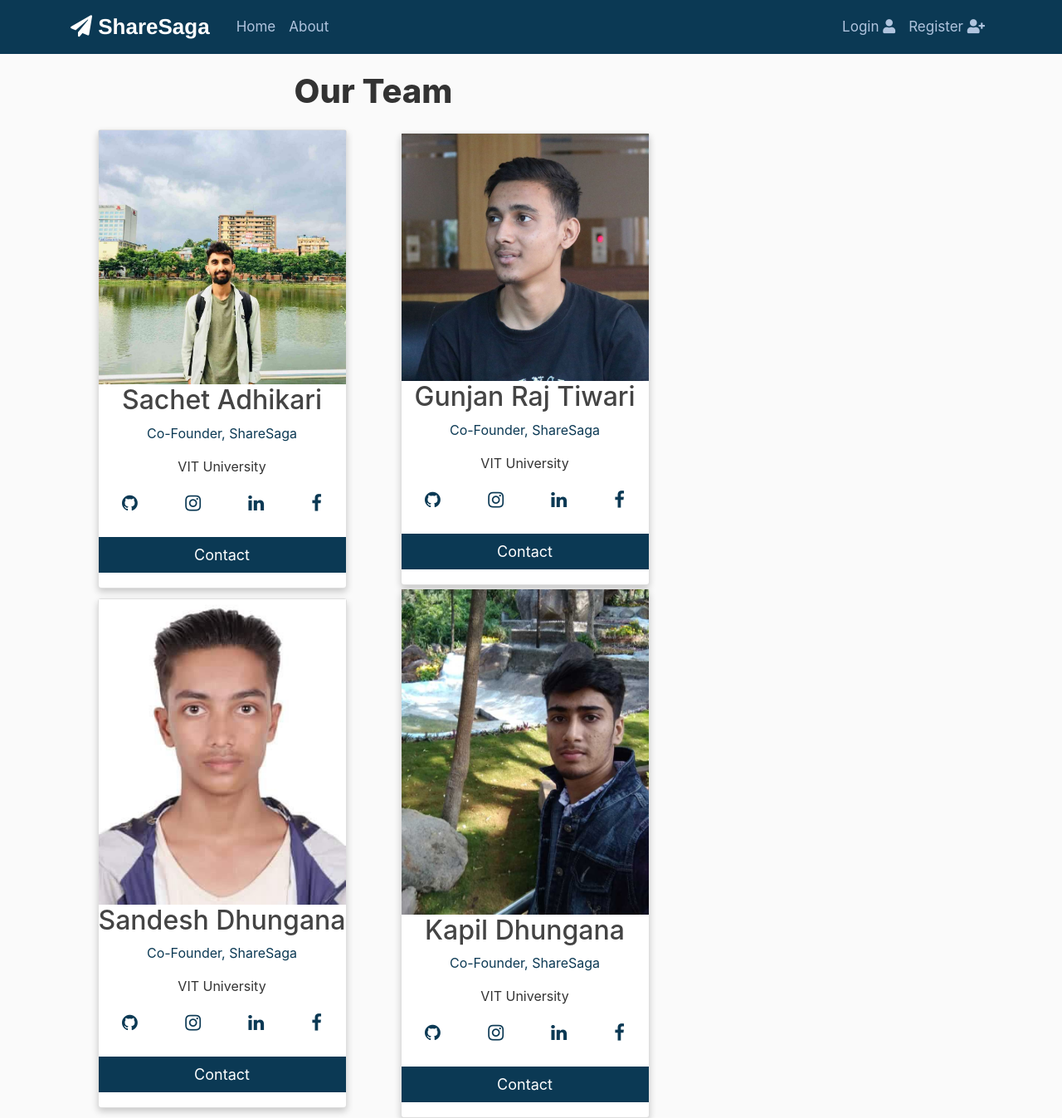
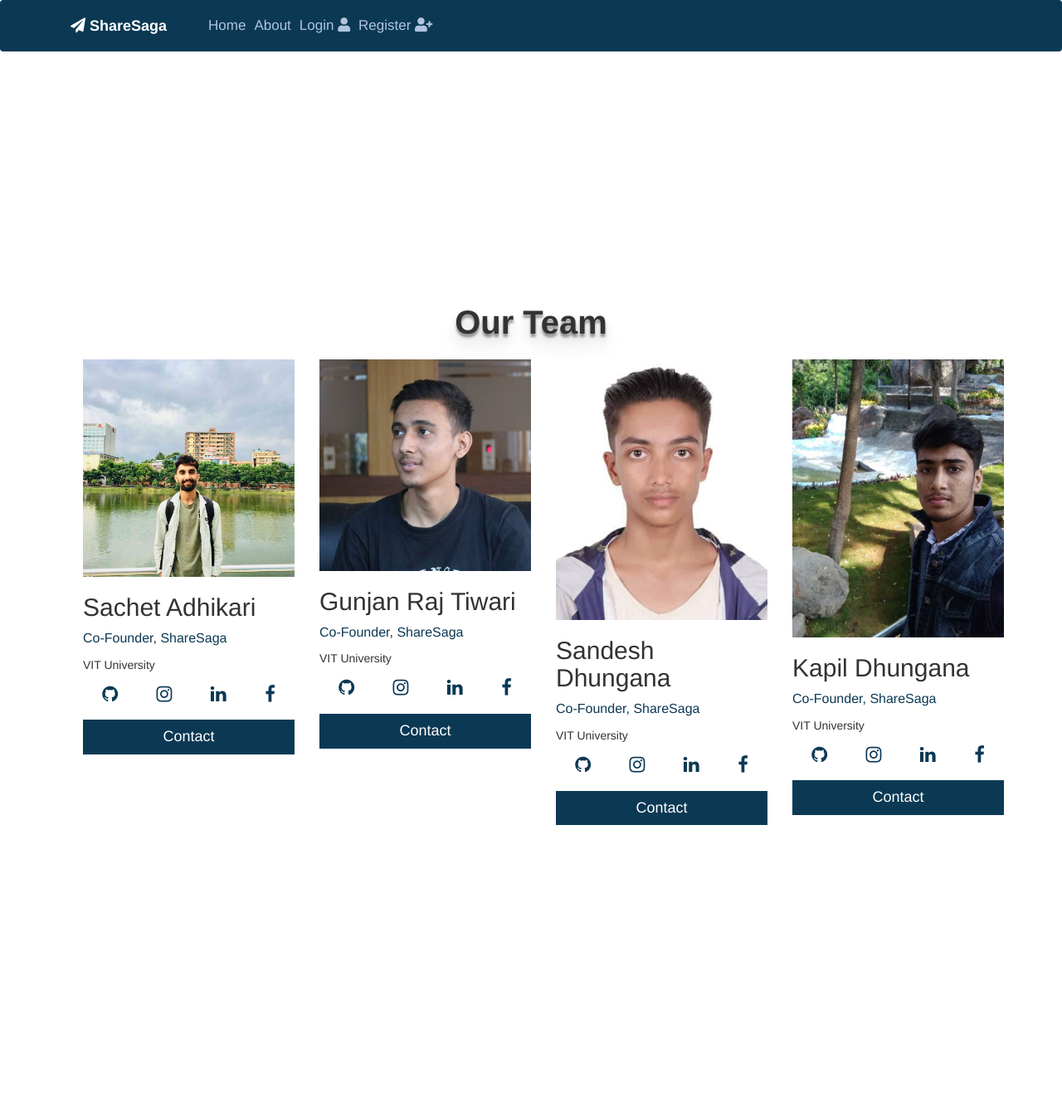
Before and after one commit to SachetAdhikari/ShareSaga, a Flask app: page /about in a window 1280 px wide. Shown: the whole page at 83% size. After the commit the page ends 994 px from the top, so only its background shows below. Run offline with Flask 2, Linux system fonts and the light colour scheme; some libraries are stand-ins or nearby versions.

Commit message:
Frontend changes

```diff
--- a/appp/templates/about.html
+++ b/appp/templates/about.html
@@ -1,10 +1,21 @@
 {% extends "layout.html" %}
 {% block content %}
-<div class="about-title">Our Team</div>
+<style>
+#content{
+    text-align: center;
+    padding-top: 25%;
+    text-shadow: 0px 4px 3px rgba(0,0,0,0.4),
+                 0px 8px 13px rgba(0,0,0,0.1),
+                 0px 18px 23px rgba(0,0,0,0.1);
+}
+</style>
+<div class="about-title" id="content">Our Team</div>
 <link rel="stylesheet" href="https://cdnjs.cloudflare.com/ajax/libs/font-awesome/4.7.0/css/font-awesome.min.css">
-<div class="flex-container justify-content-around">
+<link rel="stylesheet" href="https://maxcdn.bootstrapcdn.com/bootstrap/3.3.7/css/bootstrap.min.css" integrity="sha384-BVYiiSIFeK1dGmJRAkycuHAHRg32OmUcww7on3RYdg4Va+PmSTsz/K68vbdEjh4u" crossorigin="anonymous">
+<div class="container">
 
-        <div class="card">
+        <div class="row">
+            <div class="col-lg-3 col-sm-6">
                 <img src="{{ url_for('static', filename='Sachet.JPG') }}" alt="Sachet" style="width:100%">
                 <h2>Sachet Adhikari</h2>
                 <p class="title">Co-Founder, ShareSaga</p>
@@ -18,7 +29,7 @@
                 <p><a href="mailto:sachet.adhikari2019@vitstudent.ac.in" class="button card-btn">Contact</a></p>
             </div>
 
-        <div class="card">
+            <div class="col-lg-3 col-sm-6">
                 <img src="{{ url_for('static', filename='Gunjan.jpg') }}" alt="Gunjan" style="width:100%">
                 <h2>Gunjan Raj Tiwari</h2>
                 <p class="title">Co-Founder, ShareSaga</p>
@@ -33,7 +44,7 @@
             </div>
 
 
-        <div class="card">
+            <div class="col-lg-3 col-sm-6">
                 <img src="{{ url_for('static', filename='Sandesh.jpeg') }}" alt="Sandesh" style="width:100%">
                 <h2>Sandesh Dhungana</h2>
                 <p class="title">Co-Founder, ShareSaga</p>
@@ -48,7 +59,7 @@
             </div>
 
 
-        <div class="card">
+            <div class="col-lg-3 col-sm-6">
                 <img src="{{ url_for('static', filename='Kapil.jpg') }}" alt="Kapil" style="width:100%">
                 <h2>Kapil Dhungana</h2>
                 <p class="title">Co-Founder, ShareSaga</p>
--- a/appp/templates/layout.html
+++ b/appp/templates/layout.html
@@ -59,7 +59,7 @@
     </header>
     <main role="main" class="container">
       <div class="row">
-        <div class="col-md-8">
+        <div class="col-md-12">
             {% with messages= get_flashed_messages(with_categories=true) %}
                 {% if messages %}
                     {% for category, message in messages %}
```
Also changed, not shown: appp/templates/register.html (+17 -3 lines), appp/static/main.css (line endings or trailing spaces). Lines whose indentation alone changed are shown as unchanged.
